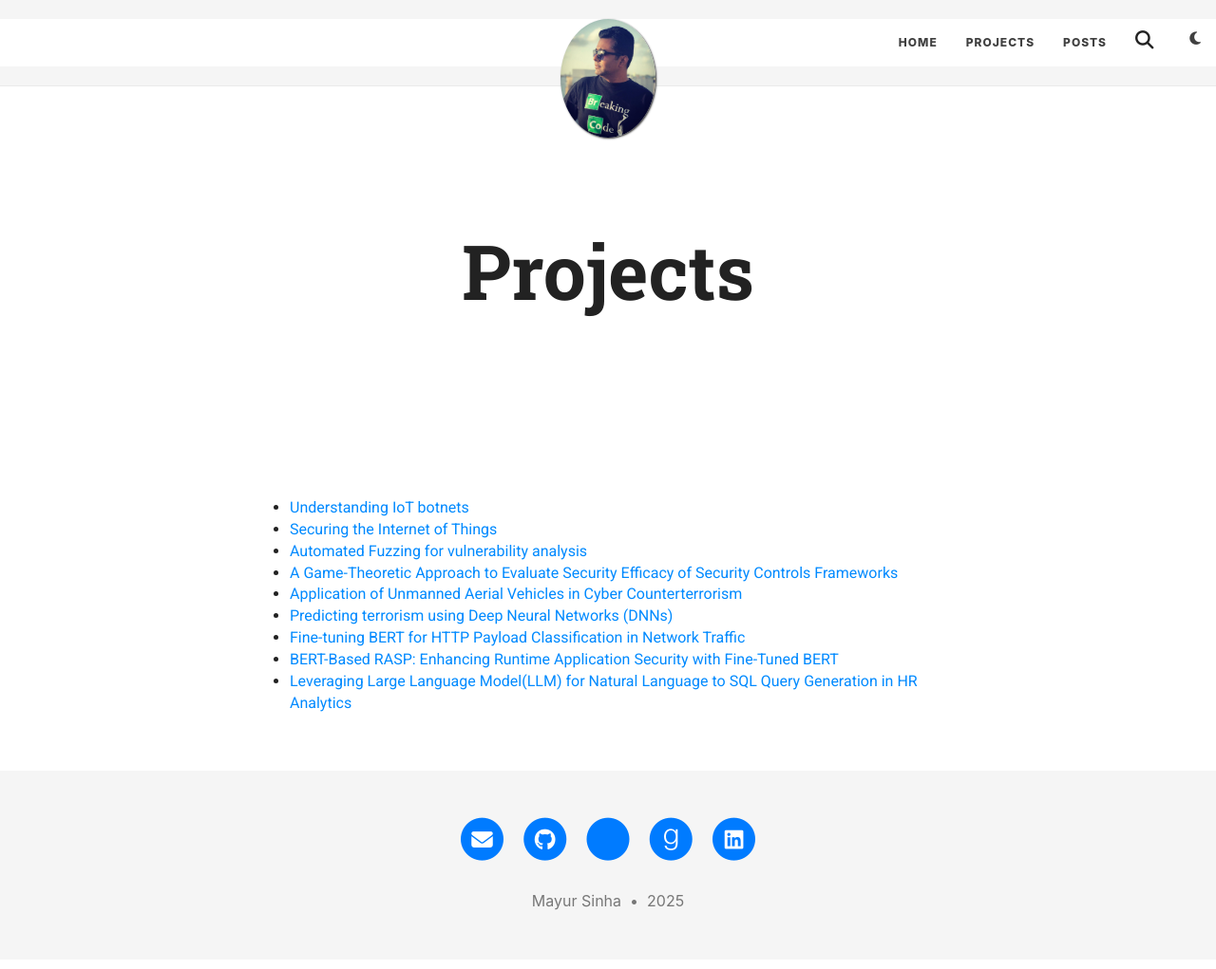
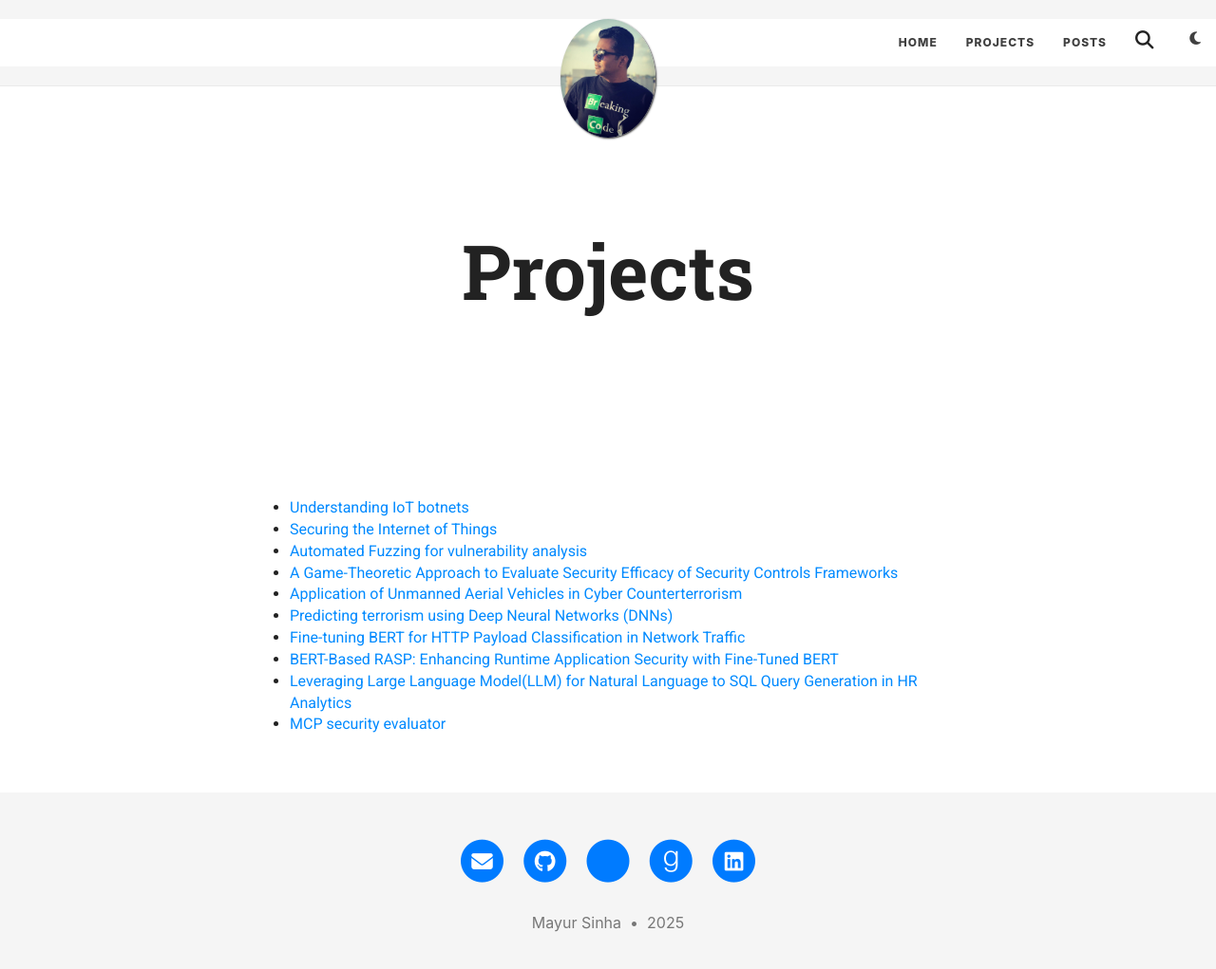
Before and after one commit to themayursinha/blog, a Jekyll site: the page built from projects.md, in a window 1280 px wide and 1034 px high. Shown: the top 1021 px of the window at 95% size. Built offline with Jekyll 4.4.1, drawn with Linux system fonts in a browser that asks for light colours; comment, search, counter and statistics services are not loaded.

Commit message:
added the latest project

```diff
--- a/projects.md
+++ b/projects.md
@@ -12,3 +12,4 @@ bigimg: /img/path.jpg
 * [Fine-tuning BERT for HTTP Payload Classification in Network Traffic](https://www.researchgate.net/publication/376950581_Fine-tuning_BERT_for_HTTP_Payload_Classification_in_Network_Traffic)
 * [BERT-Based RASP: Enhancing Runtime Application Security with Fine-Tuned BERT](https://www.researchgate.net/publication/377119657_BERT-Based_RASP_Enhancing_Runtime_Application_Security_with_Fine-Tuned_BERT1)
 * [Leveraging Large Language Model(LLM) for Natural Language to SQL Query Generation in HR Analytics](https://www.researchgate.net/publication/378125775_Leveraging_Large_Language_Model_LLMfor_Natural_Language_to_SQL_Query_Generation_in_HR_Analytics_A_Case_Study_on_IBM_Attrition_Dataset)
+* [MCP security evaluator](https://github.com/themayursinha/mcp-llm-security-evaluator)
```
